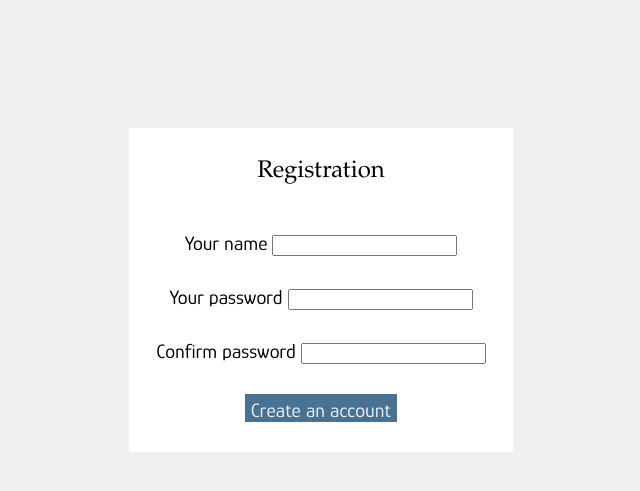
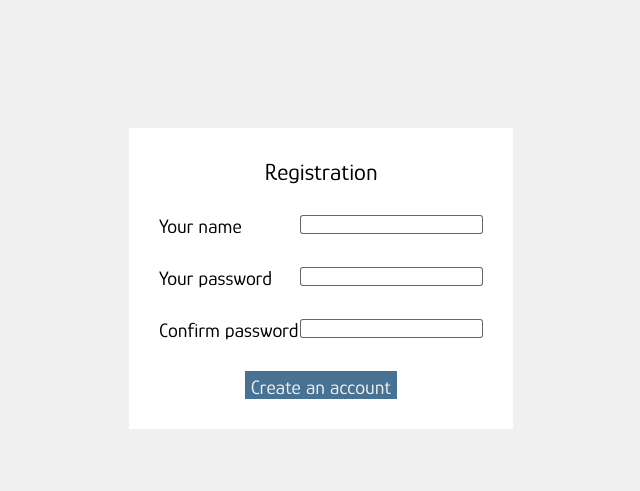
Before and after one commit to Infinity2326/news_parser, a Flask app: page /registration in a window 1280 px wide. Shown: the part 61-552 px from the top of the page, without its empty margins (319-959 px from the left). Run offline with Flask 2, Linux system fonts and the light colour scheme.

Commit message:
Latest version of news parser

```diff
--- a/application.py
+++ b/application.py
@@ -9,7 +9,6 @@ from gtts import gTTS
 from posts import create_posts
 from database import connection
 from userlogin import UserLogin
-
 
 app = Flask(__name__)
 login_manager = LoginManager(app)
@@ -26,6 +25,7 @@ cursor.execute("SELECT * FROM rating;")
 rating = cursor.fetchall()
 create_posts()
 
+
 def changeTheme():
     global theme
     if theme == 'css/light-theme.css':
@@ -34,11 +34,10 @@ def changeTheme():
         theme = 'css/light-theme.css'
     return theme
 
+
 @login_manager.user_loader
 def load_user(user_id):
-    print(user_id)
-    if user_id == False:
-        print('THIS IS FALSE')
+    if not user_id:
         flask_login.logout_user()
 
     return UserLogin().from_database(user_id)
@@ -101,6 +100,7 @@ def hook_comment(storyid):
             cursor.execute("SELECT * FROM comments")
             comments = cursor.fetchall()
             cursor.close()
+            flash('See your comment below!', 'success')
             return render_template('story.html', comm=comments, postid=storyid, storyid=storyid_list[storyid],
                                    title=title[storyid], story=story[storyid], theme=theme, user=user)
 
@@ -128,6 +128,7 @@ def listen_story(storyid):
 
     return render_template('listen.html', postid=storyid, storyid=storyid_list[storyid],
                            title=title[storyid], story=story[storyid], theme=theme)
+
 
 @app.route('/', methods=['GET'])
 def index():
@@ -177,12 +178,10 @@ def change_rating():
             if cursor.fetchone() is not None:
                 cursor.execute(f"SELECT vote FROM ratingusers WHERE user = '{newUser}'")
                 vote = cursor.fetchone()
-                print(vote)
                 vote = vote[0]
-                print(vote)
                 if "minus-rating" in request.form:
                     if vote == "positive":
-                        ratingScore = new -2
+                        ratingScore = new - 2
                         newVote = "negative"
                         cursor.execute("UPDATE rating SET score = ? WHERE id = ?", (int(ratingScore), int(postId)))
                         cursor.execute("UPDATE ratingusers SET vote = ? WHERE user = ?", (newVote, newUser))
@@ -220,8 +219,8 @@ def change_rating():
             cursor.execute("SELECT * FROM rating;")
             newRating = cursor.fetchall()
             cursor.close()
+            flash('You rated this story!', 'success')
             return render_template('index.html', posts=posts, rating=newRating, theme=theme)
-
 
     if request.method == 'GET':
         cursor = connection.cursor()
@@ -301,7 +300,7 @@ def registration():
         elif "registration-login" or "registration-password" in request.form:
 
             if len(request.form['registration-login']) >= 4 and len(request.form['registration-password']) >= 6 \
-            and request.form['registration-password'] == request.form['registration-password2']:
+                    and request.form['registration-password'] == request.form['registration-password2']:
                 cursor = connection.cursor()
                 newLogin = request.form['registration-login']
                 newPassword = request.form['registration-password']
@@ -329,16 +328,17 @@ def registration():
 @app.route('/profile', methods=['POST', 'GET'])
 @login_required
 def profile():
+    if current_user.is_authenticated():
+        user = current_user.get_id()
+    else:
+        user = None
+
     if request.method == 'POST':
         if "change-theme" in request.form:
             changeTheme()
-            return render_template('profile.html', theme=theme)
+            return render_template('profile.html', theme=theme, user=user)
 
     if request.method == 'GET':
-        if current_user.is_authenticated():
-            user = current_user.get_id()
-        else:
-            user = None
         return render_template('profile.html', theme=theme, user=user)
 
 
@@ -354,3 +354,10 @@ def logout():
         logout_user()
         flash('Successful logout', 'success')
         return redirect(url_for('index'))
+
+
+@app.errorhandler(500)
+@app.errorhandler(404)
+def error_page():
+    flash('Page not found', 'error')
+    return redirect(url_for('index'))
--- a/database.py
+++ b/database.py
@@ -3,6 +3,7 @@ import sqlite3
 
 connection = sqlite3.connect('database.db', check_same_thread=False)
 cursor = connection.cursor()
+
 
 cursor.execute('''CREATE TABLE IF NOT EXISTS posts(
               id INTEGER PRIMARY KEY AUTOINCREMENT,
--- a/main.py
+++ b/main.py
@@ -2,6 +2,6 @@ from application import app
 
 
 if __name__ == "__main__":
-    app.secret_key = 'zk96D4Zjv8HkSaEdH2TSxD84Xwubwwsp'
+    app.secret_key = 'zk96D4Zjv8HkSaEdH2TSxD84Xwubwwss'
     app.config['SESSION_TYPE'] = 'filesystem'
-    app.run(debug=True, use_reloader=False)
+    app.run(debug=False, use_reloader=False)
--- a/posts.py
+++ b/posts.py
@@ -16,9 +16,8 @@ def create_posts():
 
     for i in range(len(titles_list)):
         title = titles_list[i]
-        sql_request = f'SELECT * FROM posts WHERE title="{title}";'
-        sql_request = cursor.execute(sql_request).fetchone()
-        if not sql_request:
+        cursor.execute(f'SELECT * FROM posts WHERE title="{title}"')
+        if not cursor.fetchone():
             cursor.execute("INSERT INTO posts VALUES (?, ?, ?)", (None, title, stories_list[i]))
             cursor.execute("INSERT INTO rating VALUES (?, ?)", (None, 0))
             connection.commit()
--- a/static/css/light-theme.css
+++ b/static/css/light-theme.css
@@ -85,7 +85,6 @@ a{
     line-height: 1.4em;
     border: 1px solid rgba(0, 0, 0, 0.1);
     padding-top: 5px;
-    line-height: 1.4em;
 	resize: none;
 }
 
@@ -199,7 +198,7 @@ a{
 	text-align: center;
 }
 
-#login-text{
+.login-text{
 	padding-bottom: 30px;
 	padding-top: 30px;
 	text-align: center;
@@ -211,12 +210,32 @@ a{
 
 .pad{
 	padding-bottom: 30px;
+	margin-left: 30px;
+	text-align: left;
+}
+
+#registration-login,
+#registration-password,
+#registration-password2,
+#login-password,
+#login-login
+{
+	background: white;
+	margin-right: 30px;
+	float: right;.
+	text-align: right;
+	border: 1px solid rgba(0, 0, 0, 0.6);
+	border-radius: 3px;
+}
+
+.create{
 	text-align: center;
+	padding-bottom: 30px;
 }
 
 #success{
 	padding: 6px;
-	margin: 20px 35% 0% 35%;
+	margin: 20px 35% 0 35%;
 	text-align: center;
 	font-size: 30px;
 	background: rgb(82, 221, 82);
@@ -225,7 +244,7 @@ a{
 
 #error{
 	padding: 6px;
-	margin: 20px 35% 0% 35%;
+	margin: 20px 35% 0 35%;
 	text-align: center;
 	font-size: 30px;
 	background: red;
--- a/templates/base.html
+++ b/templates/base.html
@@ -19,7 +19,7 @@
         <form  method="POST">
             <input type="hidden" name="change-theme" value="change">
             <button class="theme-button">
-                    <i class="fa fa-adjust" aria-hidden="true"></i>
+                <i class="fa fa-adjust" aria-hidden="true"></i>
             </button>
         </form>
     </div>
--- a/templates/index.html
+++ b/templates/index.html
@@ -9,7 +9,7 @@
 {% with messages = get_flashed_messages(with_categories=true) %}
   {% if messages %}
     {% for category, message in messages %}
-      <div class="alarm"d id="{{ category }}">{{ message }}</div>
+      <div class="alarm" id="{{ category }}">{{ message }}</div>
     {% endfor %}
   {% endif %}
 {% endwith %}
--- a/templates/login-menu.html
+++ b/templates/login-menu.html
@@ -11,13 +11,13 @@
 {% with messages = get_flashed_messages(with_categories=true) %}
   {% if messages %}
     {% for category, message in messages %}
-      <div class="alarm" id="{{ category }}">{{ message }}</div>
+        <div class="alarm" id="{{ category }}">{{ message }}</div>
     {% endfor %}
   {% endif %}
 {% endwith %}
 
 <div class="login-menu-block">
-    <div class="default" id="login-text">
+    <div class="login-text">
         Login or create an account
     </div>
     <div class="login-text">
--- a/templates/profile.html
+++ b/templates/profile.html
@@ -9,16 +9,16 @@
 {% with messages = get_flashed_messages(with_categories=true) %}
   {% if messages %}
     {% for category, message in messages %}
-      <div class="alarm" id="{{ category }}">{{ message }}</div>
+        <div class="alarm" id="{{ category }}">{{ message }}</div>
     {% endfor %}
   {% endif %}
 {% endwith %}
 
 <div class="login-menu-block">
-    <div class="default" id="login-text">
+    <div class="login-text">
         You loggined as:
     </div>
-    <div class="default" id="login-text">
+    <div class="login-text">
         {{user}}
     </div>
     <div class="registration-text">
--- a/templates/registration.html
+++ b/templates/registration.html
@@ -8,21 +8,21 @@
 {% with messages = get_flashed_messages(with_categories=true) %}
   {% if messages %}
     {% for category, message in messages %}
-      <div class="alarm"d id="{{ category }}">{{ message }}</div>
+      <div class="alarm" id="{{ category }}">{{ message }}</div>
     {% endfor %}
   {% endif %}
 {% endwith %}
 
     <div class="login-block">
-        <div class="default" id="login-text">
+        <div class="login-text">
             Registration
         </div>
         <form method="POST">
             <div class="pad">
                 Your name
-                <input id="registration-login" name="registration-login" type="text" required>
+                <input id="registration-login" class="pad2"  name="registration-login" type="text" required>
             </div>
-                <div class="pad">
+                <div id ="reg-area" class="pad">
                     Your password
                     <input id="registration-password" name="registration-password" type="password" required>
                 </div>
@@ -30,10 +30,9 @@
                     Confirm password
                     <input id="registration-password2" name="registration-password2" type="password" required>
                 </div>
-                <div class="pad">
+                <div class="create">
                     <input type="submit" value="Create an account" class="default-button">
                 </div>
-
         </form>
     </div>
 {% endblock %}
--- a/userlogin.py
+++ b/userlogin.py
@@ -1,5 +1,4 @@
 import sqlite3
-
 
 connection = sqlite3.connect('database.db', check_same_thread=False)
 cursor = connection.cursor()
@@ -19,9 +18,8 @@ def getUser(user_id):
 
         return newId
 
-    except sqlite3.Error as e:
-        print(e)
-
+    except:
+        pass
 
 
 class UserLogin():
```
Also changed, not shown: requirements.txt (added, +21 -0 lines), static/css/dark-theme.css (+20 -1 lines), templates/login.html (+10 -10 lines), templates/story.html (+8 -1 lines), templates/listen.html (indentation only), 1 other file.
